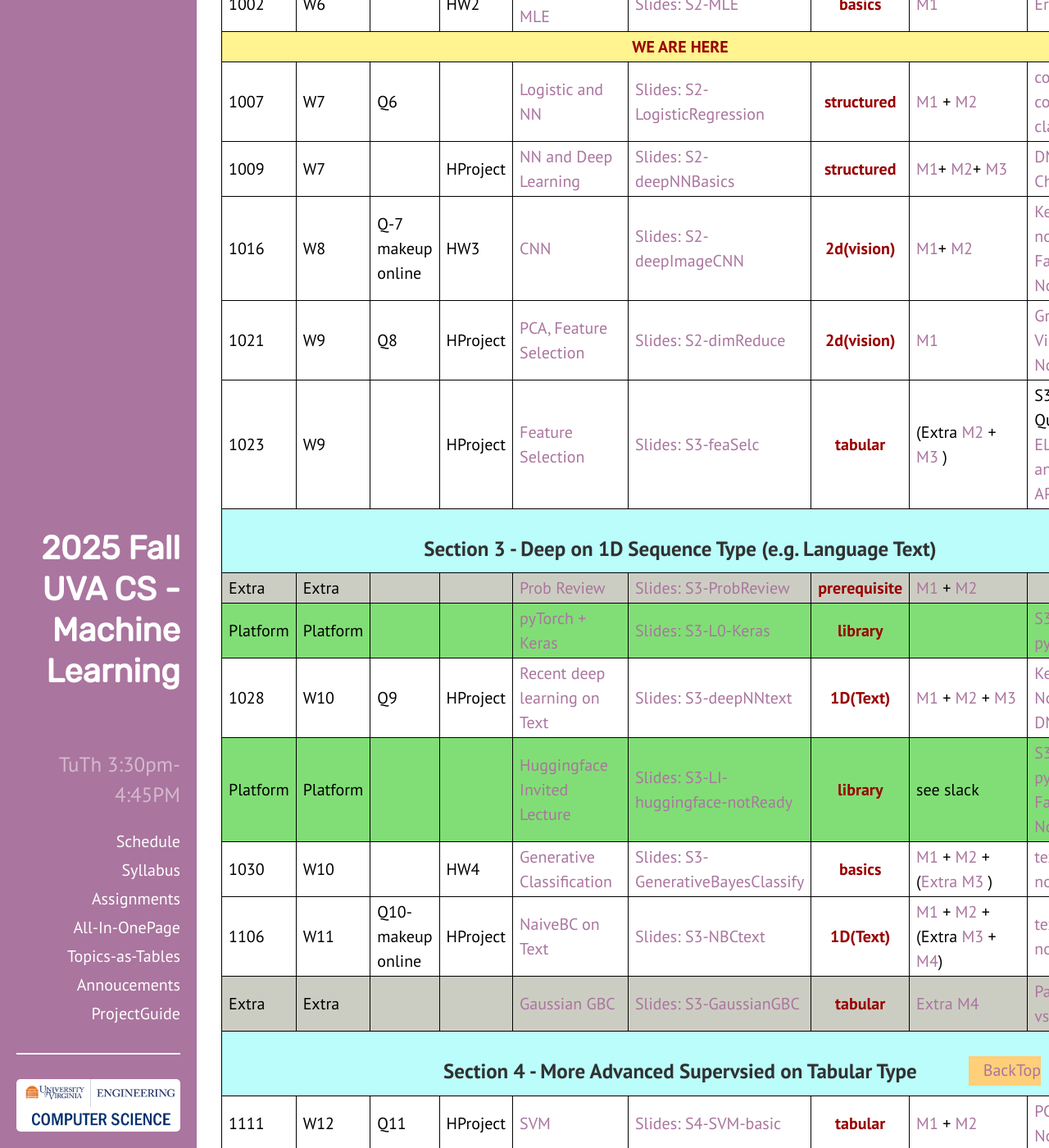
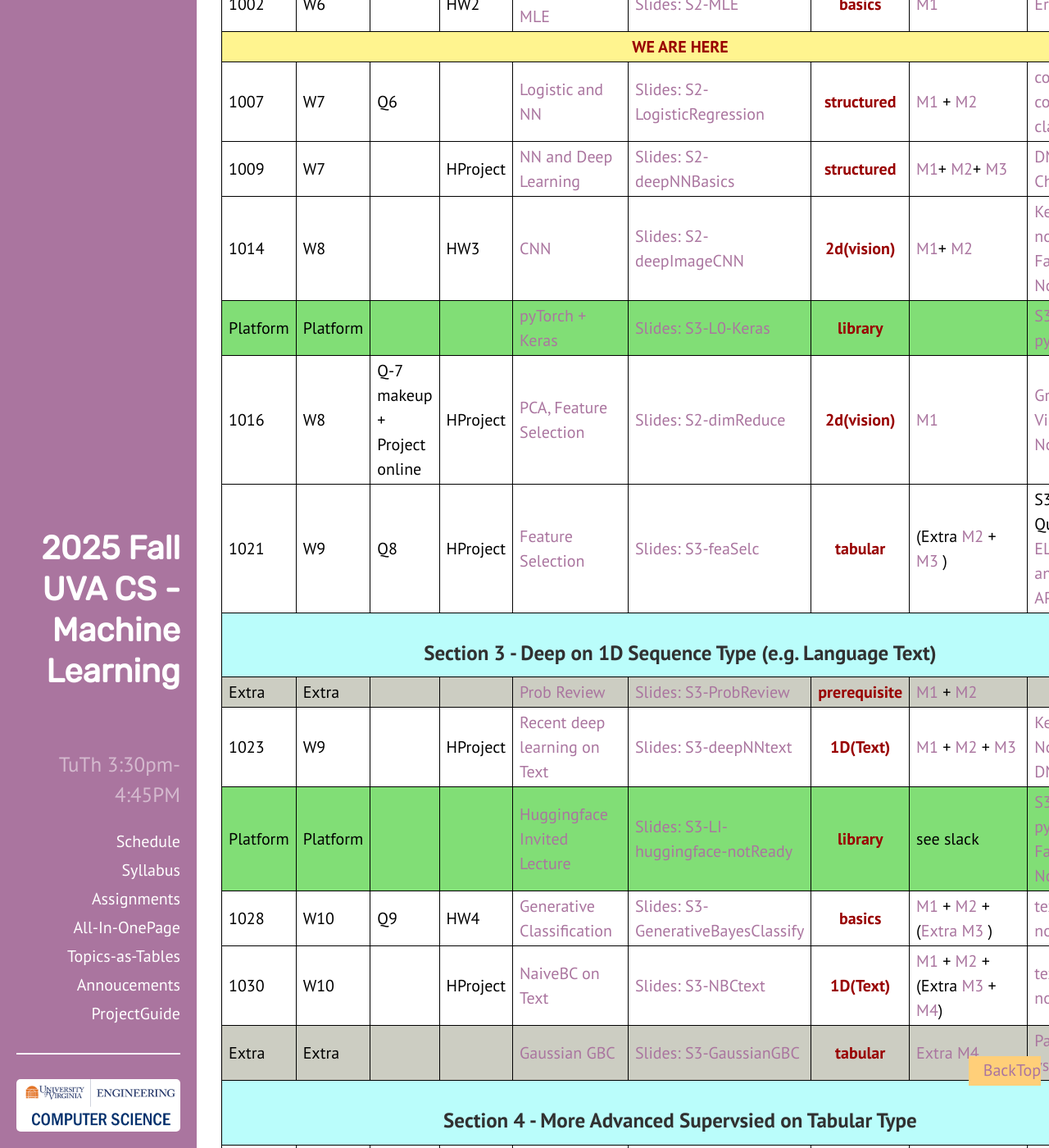
Before and after one commit to qiyanjun/2025Fall-UVA-CS-MachineLearningDeep, a Jekyll site: the page built from index.html, in a window 1280 px wide and 1400 px high, scrolled down 2316 px. Shown: the whole window at 82% size. Built offline with Jekyll 4.4.1, drawn with Linux system fonts in a browser that asks for light colours; some of the changed text lies outside the part shown.

Commit message:
adding 1014 reading day

```diff
--- a/index.html
+++ b/index.html
@@ -57,13 +57,13 @@
 {% assign currentTag = 0 %}
 {% assign sorted = site.contents %}
 
-{% assign ddates = "|0828|0902|0904|0909|0911|0916|0918|0923|0925|0930|1002|1007|1009|1016|1021|1023|1028|1030|1106|1111|1113|1118|1120|1125|1202|1204|1209 " | split: "|" %}
+{% assign ddates = "|0828|0902|0904|0909|0911|0916|0918|0923|0925|0930|1002|1007|1009|1014|1016|1021|1023|1028|1030|1106|1111|1113|1118|1120|1125|1202|1204|1209 " | split: "|" %}
 
 
-{% assign dweeks = "|W1|W2|W2|W3|W3|W4|W4|W5|W5|W6|W6|W7|W7|W8|W9|W9|W10|W10|W11|W12|W12|W13|W13|W14 | W15| W15| W16 " | split: "|" %}
+{% assign dweeks = "|W1|W2|W2|W3|W3|W4|W4|W5|W5|W6|W6|W7|W7|W8|W8|W9|W9|W10|W10|W11|W12|W12|W13|W13|W14 | W15| W15| W16 " | split: "|" %}
 
 
-{% assign Qdates = "|||Q1||Q2|Q3||Q4||Q5||Q6|| Q-7 makeup online | Q8||Q9| | Q10-makeup online|Q11| |Q12||Q13| Q14 | | Q15-makeup| " | split: "|" %}
+{% assign Qdates = "|||Q1||Q2|Q3||Q4||Q5||Q6||Reading| Q-7 makeup + Project online | Q8||Q9| | Q10-makeup online|Q11| |Q12||Q13| Q14 | | Q15-makeup| " | split: "|" %}
 
 {% assign HWdates = "|||||||HW1||||HW2||HProject|HW3|HProject|HProject|HProject|HW4|HProject|HProject|||HW5||||HProject " | split: "|" %}
 
```
Also changed, not shown: _contents/S2-L05-pytorch.md (renamed from _contents/S3-L00-pytorch.md, +1 -1 lines).
